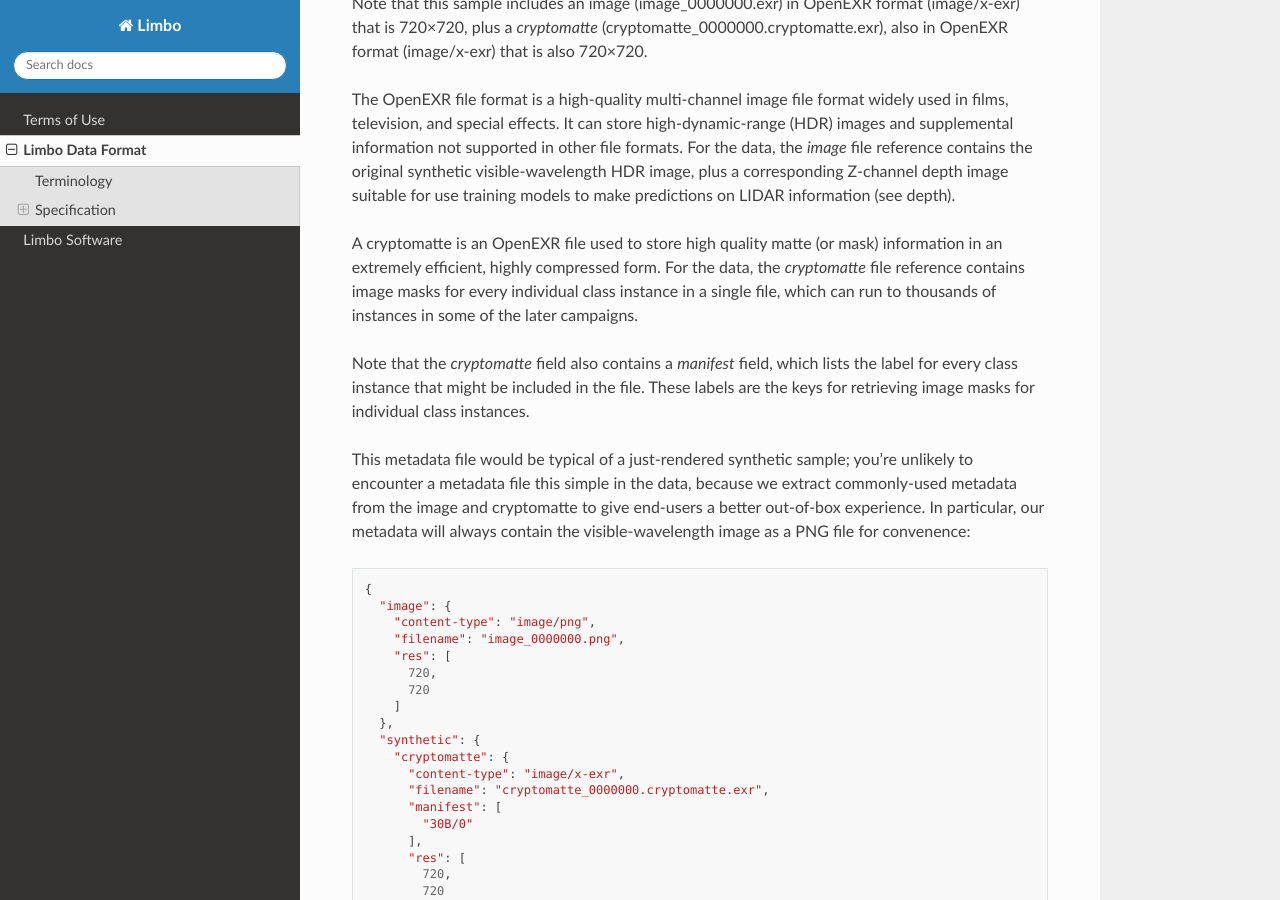
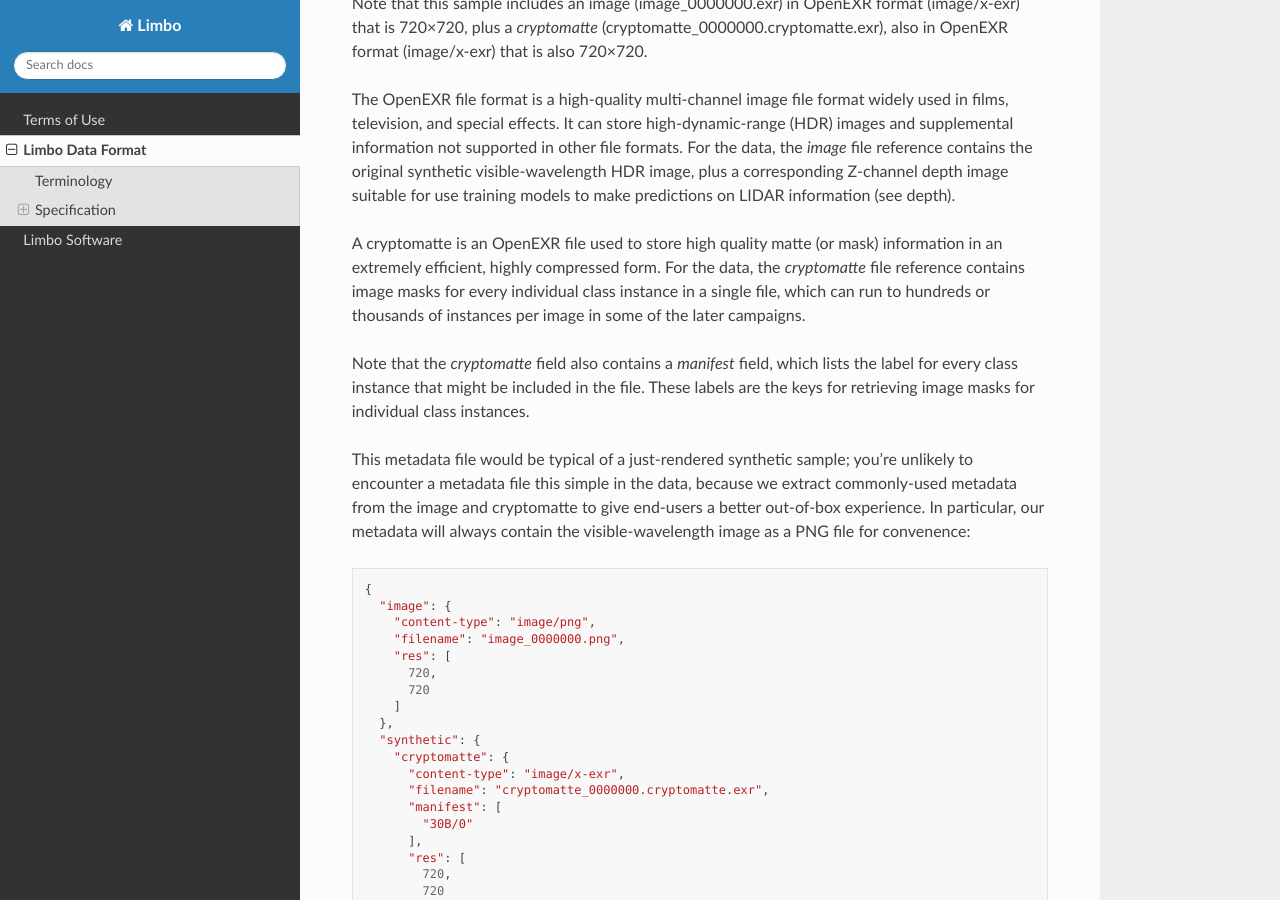
Before and after one commit to limbo-ml/user, a Sphinx documentation site: the page built from docs/specification.rst, in a window 1280 px wide and 900 px high, scrolled down 5550 px. Built offline with Sphinx 7.4.7 and the Read the Docs theme 2.0.0, drawn with Linux system fonts in a browser that asks for light colours; pages that are not in the unit, such as notebooks, are missing from menus.

Commit message:
Documentation tweaks.

```diff
--- a/docs/specification.rst
+++ b/docs/specification.rst
@@ -174,7 +174,7 @@
       }
     }
 
-Note that each bounding box annotation contains the extents of the box, plus the *category*.  The required *bbox_mode* field explicitly indicates how to interpret the box extent values.  In this case, *XHWH_ABS* indicates that the extents are defined using the top-left corner of the box, plus the width and height respectively.  All values are measured in absolute (pixel) units, from the top-left corner of the image.
+Note that each bounding box annotation contains the extents of the box, plus the *category*.  The required *bbox_mode* field explicitly indicates how to interpret the box extent values.  In this case, *XYWH_ABS* indicates that the extents are defined using the top-left corner of the box, plus the width and height respectively.  All values are measured in absolute (pixel) units, from the top-left corner of the image.
 
 Finally, annotations can also include *contours* for *object segmentation*::
 
@@ -266,7 +266,7 @@
 
 The OpenEXR file format is a high-quality multi-channel image file format widely used in films, television, and special effects.  It can store high-dynamic-range (HDR) images and supplemental information not supported in other file formats.  For the :ref:`data`, the *image* file reference contains the original synthetic visible-wavelength HDR image, plus a corresponding Z-channel depth image suitable for use training models to make predictions on LIDAR information (see :ref:`depth`).
 
-A cryptomatte is an OpenEXR file used to store high quality matte (or mask) information in an extremely efficient, highly compressed form.  For the :ref:`data`, the *cryptomatte* file reference contains image masks for every individual class instance in a single file, which can run to thousands of instances in some of the later campaigns.
+A cryptomatte is an OpenEXR file used to store high quality matte (or mask) information in an extremely efficient, highly compressed form.  For the :ref:`data`, the *cryptomatte* file reference contains image masks for every individual class instance in a single file, which can run to hundreds or thousands of instances per image in some of the later campaigns.
 
 Note that the *cryptomatte* field also contains a *manifest* field, which lists the label for every class instance that might be included in the file.  These labels are the keys for retrieving image masks for individual class instances.
 
```
